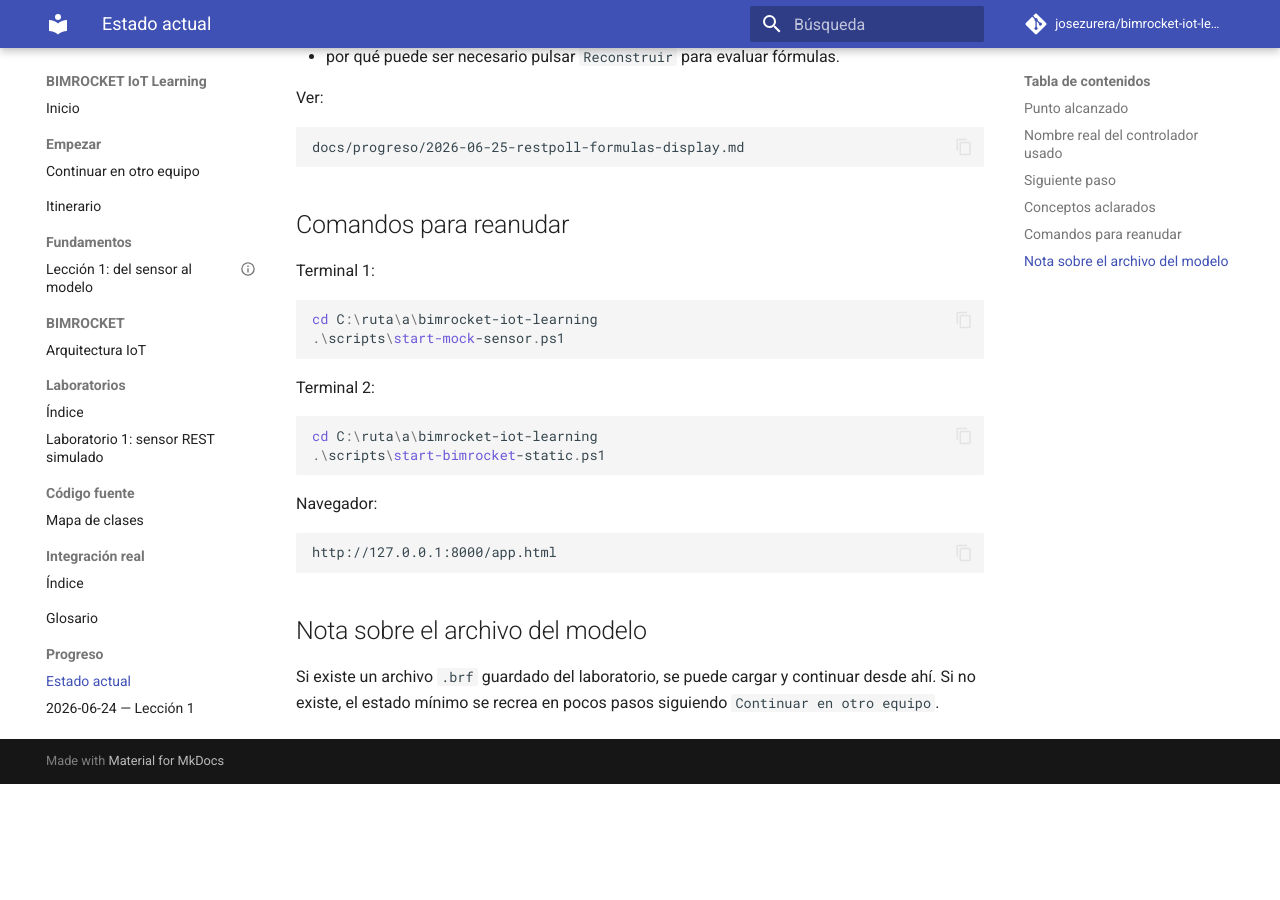
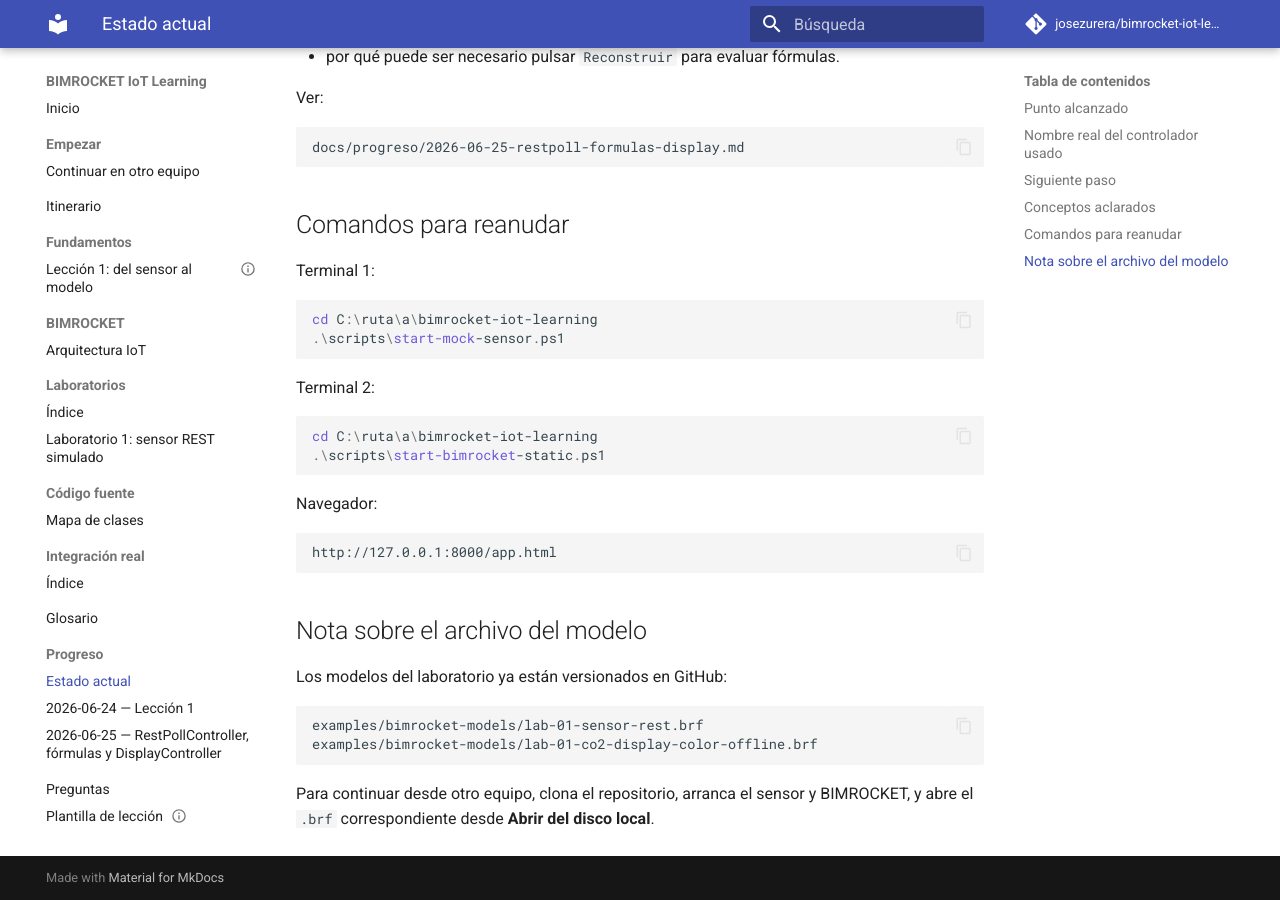
Before and after one commit to josezurera/bimrocket-iot-learning, an MkDocs documentation site: the page built from docs/progreso/estado-actual.md, in a window 1280 px wide and 900 px high, scrolled down 1969 px. Built offline with MkDocs 1.6.1 and Material for MkDocs 9.7.7, drawn with Linux system fonts in a browser that asks for light colours; comment, search, counter and statistics services are not loaded; before the commit the page ends 2753 px from its top, so only the background shows below that.

Commit message:
Add BIMROCKET lab model files

````diff
--- a/docs/progreso/estado-actual.md
+++ b/docs/progreso/estado-actual.md
@@ -118,6 +118,12 @@
 
 ## Nota sobre el archivo del modelo
 
-Si existe un archivo `.brf` guardado del laboratorio, se puede cargar y continuar
-desde ahí. Si no existe, el estado mínimo se recrea en pocos pasos siguiendo
-`Continuar en otro equipo`.
+Los modelos del laboratorio ya están versionados en GitHub:
+
+```text
+examples/bimrocket-models/lab-01-sensor-rest.brf
+examples/bimrocket-models/lab-01-co2-display-color-offline.brf
+```
+
+Para continuar desde otro equipo, clona el repositorio, arranca el sensor y
+BIMROCKET, y abre el `.brf` correspondiente desde **Abrir del disco local**.
````
Also changed, not shown: docs/03-laboratorios/01-sensor-rest-simulado.md (+13 -0 lines), examples/bimrocket-models/README.md (added, +57 -0 lines), 2 other files.
